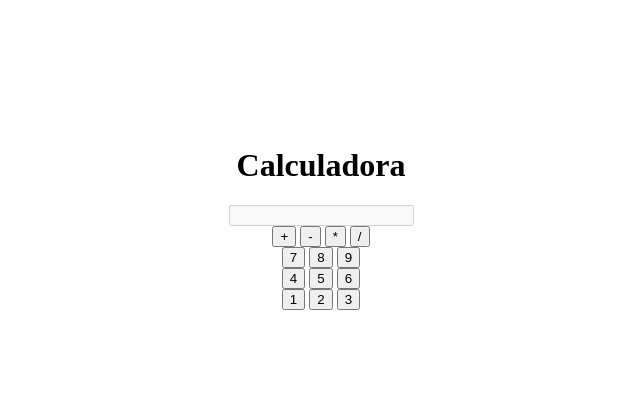
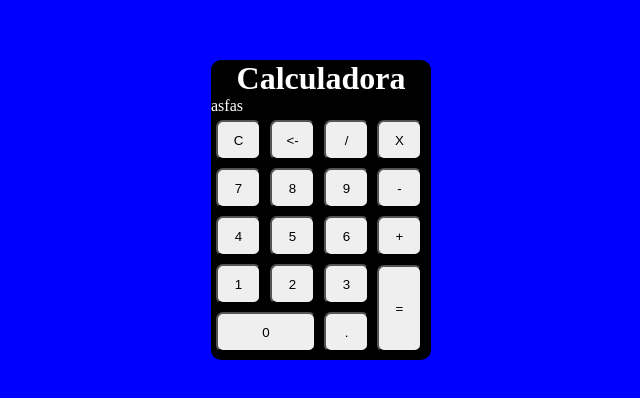
Before and after one commit to Fclaudiobriito/calculadora, a plain HTML site: page index.html in a window 1280 px wide. Shown: the part 190-588 px from the top of the page, without its empty margins (319-959 px from the left). Drawn offline with Linux system fonts and the light colour scheme.

Commit message:
Alteração na logica da calculadora

```diff
--- a/index.html
+++ b/index.html
@@ -10,29 +10,40 @@
 </head>
 
 <body>
-    <div class="calculadora">
-        <h1>Calculadora</h1>
-        <input type="text" id="resultado" disabled>
-        <div class="operacoes">
-            <button id="botaoAd" onclick="handleClickBotaoAd()">+</button>
-            <button id="botaoSub">-</button>
-            <button id="botaoMult">*</button>
-            <button id="botaoDiv">/</button>
-        </div>
-        <div class="sup">
-            <button id="sete">7</button>
-            <button id="oito">8</button>
-            <button id="nove">9</button>
-        </div>
-        <div class="center">
-            <button id="quatro">4</button>
-            <button id="cinco">5</button>
-            <button id="seis">6</button>
-        </div>
-        <div class="inf">
-            <button id="um">1</button>
-            <button id="dois">2</button>
-            <button id="tres">3</button>
+    <div class="body">
+        <div class="calculadora">
+            <h1>Calculadora</h1>
+            <p id="resultado">asfas</p>
+            <table>
+                <tr>
+                    <td><button class="botao">C</button></td>
+                    <td><button class="botao"><-</button></td>
+                    <td><button class="botao">/</button></td>
+                    <td><button class="botao">X</button></td>
+                </tr>
+                <tr>
+                    <td><button class="botao">7</button></td>
+                    <td><button class="botao">8</button></td>
+                    <td><button class="botao">9</button></td>
+                    <td><button class="botao">-</button></td>
+                </tr>
+                <tr>
+                    <td><button class="botao">4</button></td>
+                    <td><button class="botao">5</button></td>
+                    <td><button class="botao">6</button></td>
+                    <td><button class="botao">+</button></td>
+                </tr>
+                <tr>
+                    <td><button class="botao">1</button></td>
+                    <td><button class="botao">2</button></td>
+                    <td><button class="botao">3</button></td>
+                    <td rowspan="2"><button class="botao2">=</button></td>
+                </tr>
+                <tr>
+                    <td colspan="2"><button class="botao3">0</button></td>
+                    <td><button class="botao">.</button></td>
+                </tr>
+            </table>
         </div>
     </div>
 
--- a/style.css
+++ b/style.css
@@ -1,10 +1,53 @@
-html, body {
-    height: 100%;
-  }
+*{
+  margin: 0;
+  padding: 0;
+}
 
-  body {
-    display: flex;
-    justify-content: center;
-    align-items: center;
-    text-align: center;
-  }
+body{
+  background-color: blue
+}
+
+.calculadora{
+  background-color: black;
+  color: white;
+  width: 220px;
+  height: 300px;
+  position: absolute;
+  justify-content: center;
+  align-items: center;
+  top: 50%;
+  left: 50%;
+  transform: translate(-50%, -50%);
+  border-radius: 10px;
+
+}
+
+.botao{
+  width: 45px;
+  height: 40px;
+  margin: 3px;
+  border-radius: 7px;
+}
+
+.botao2{
+  width: 45px;
+  height: 87px;
+  margin: 3px;
+  border-radius: 7px;
+}
+
+.botao3{
+  width: 100px;
+  height: 40px;
+  margin: 3px;
+  border-radius: 7px;
+}
+
+.calculadora h1{
+  text-align: center;
+}
+
+#p{
+  background-color: white;
+  color: black;
+}
```
Also changed, not shown: script.js (line endings or trailing spaces).
